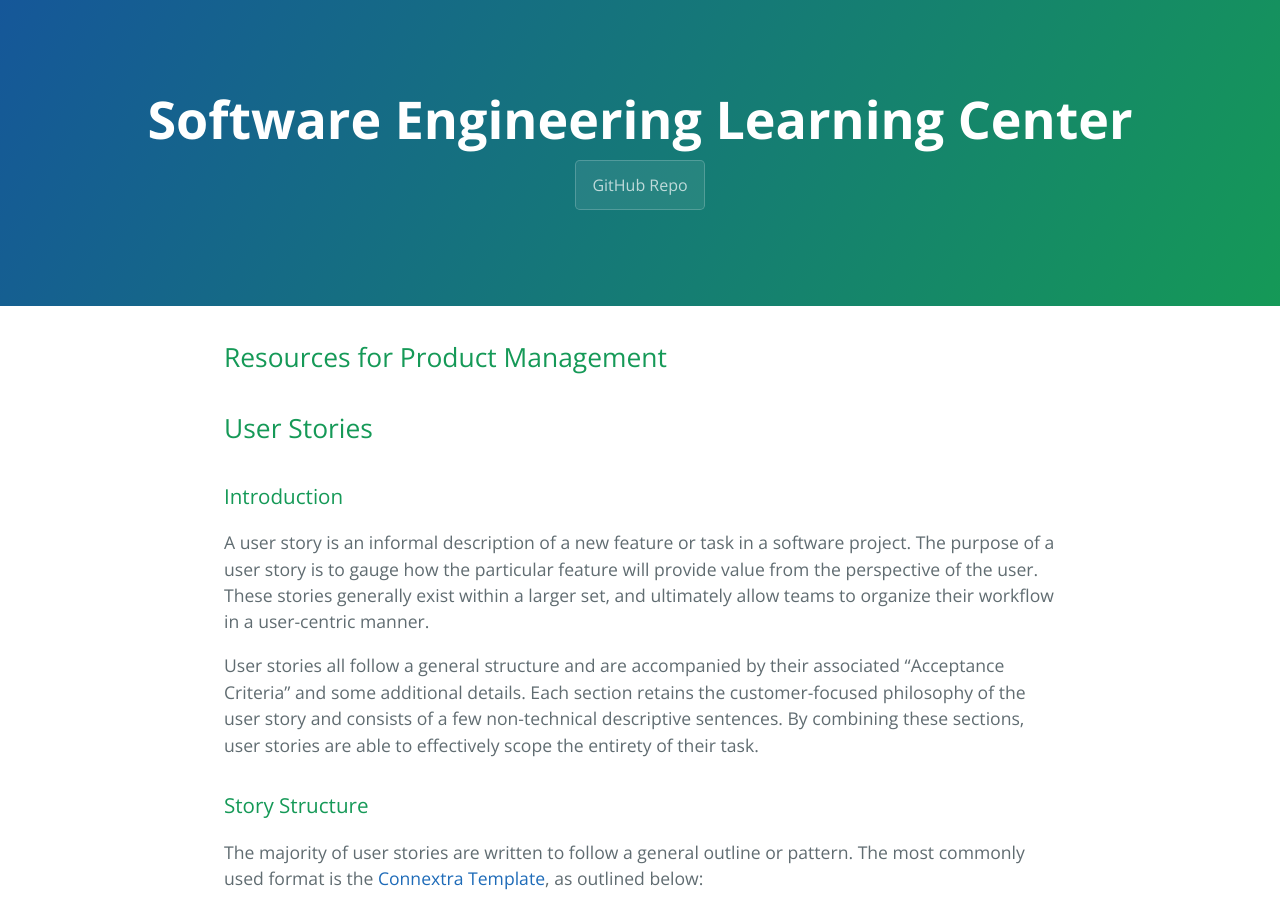
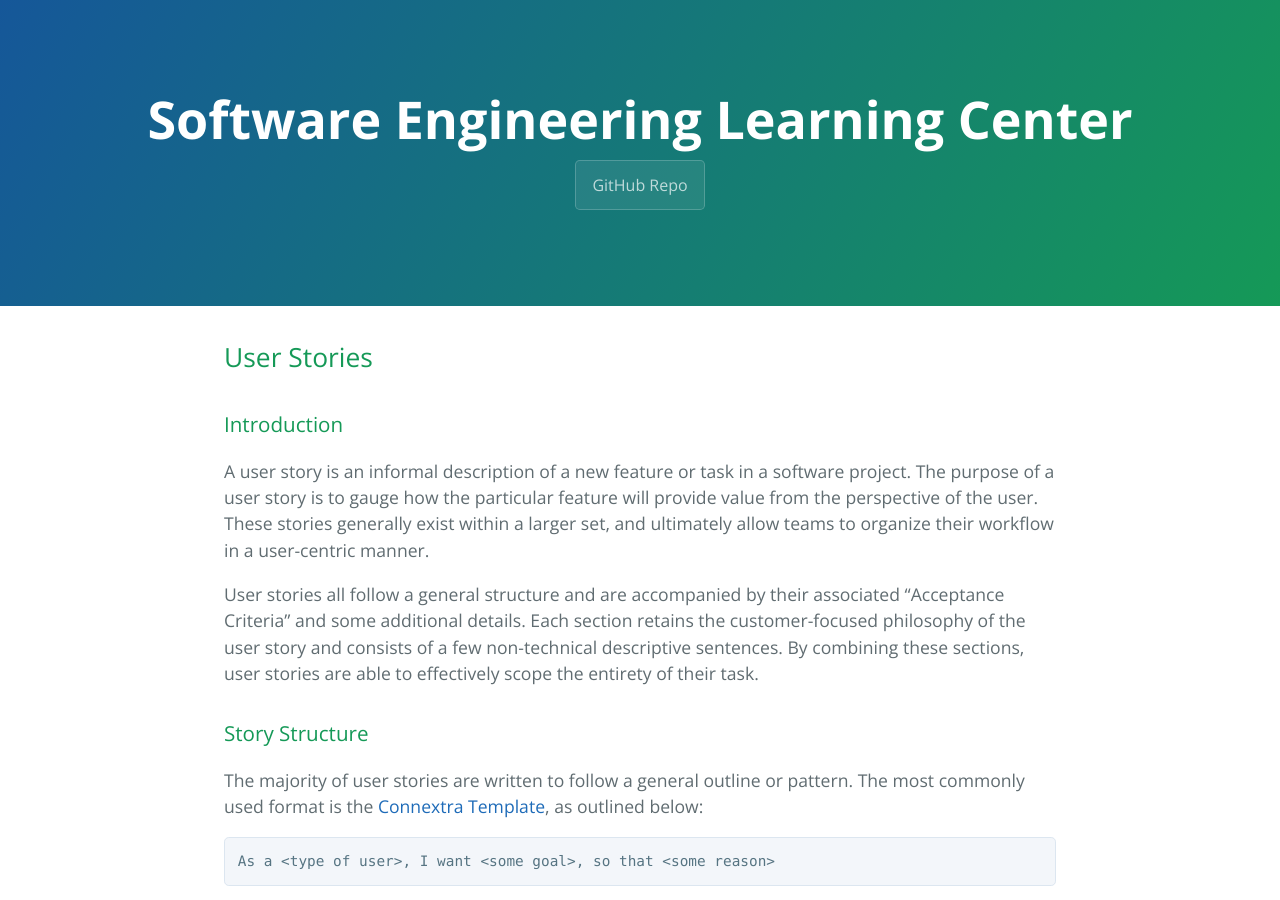
Before and after one commit to learning-software-engineering/learning-software-engineering.github.io, a Jekyll site: the page built from Topics/Product_Management.md, in a window 1280 px wide and 900 px high. Built offline with Jekyll 4.4.1, drawn with Linux system fonts in a browser that asks for light colours; our own code applies the rules of GitHub Pages for plain Markdown files.

Commit message:
Remove header

```diff
--- a/Topics/Product_Management.md
+++ b/Topics/Product_Management.md
@@ -1,5 +1,3 @@
-## Resources for Product Management
-
 ## User Stories
 
 ### Introduction
```
